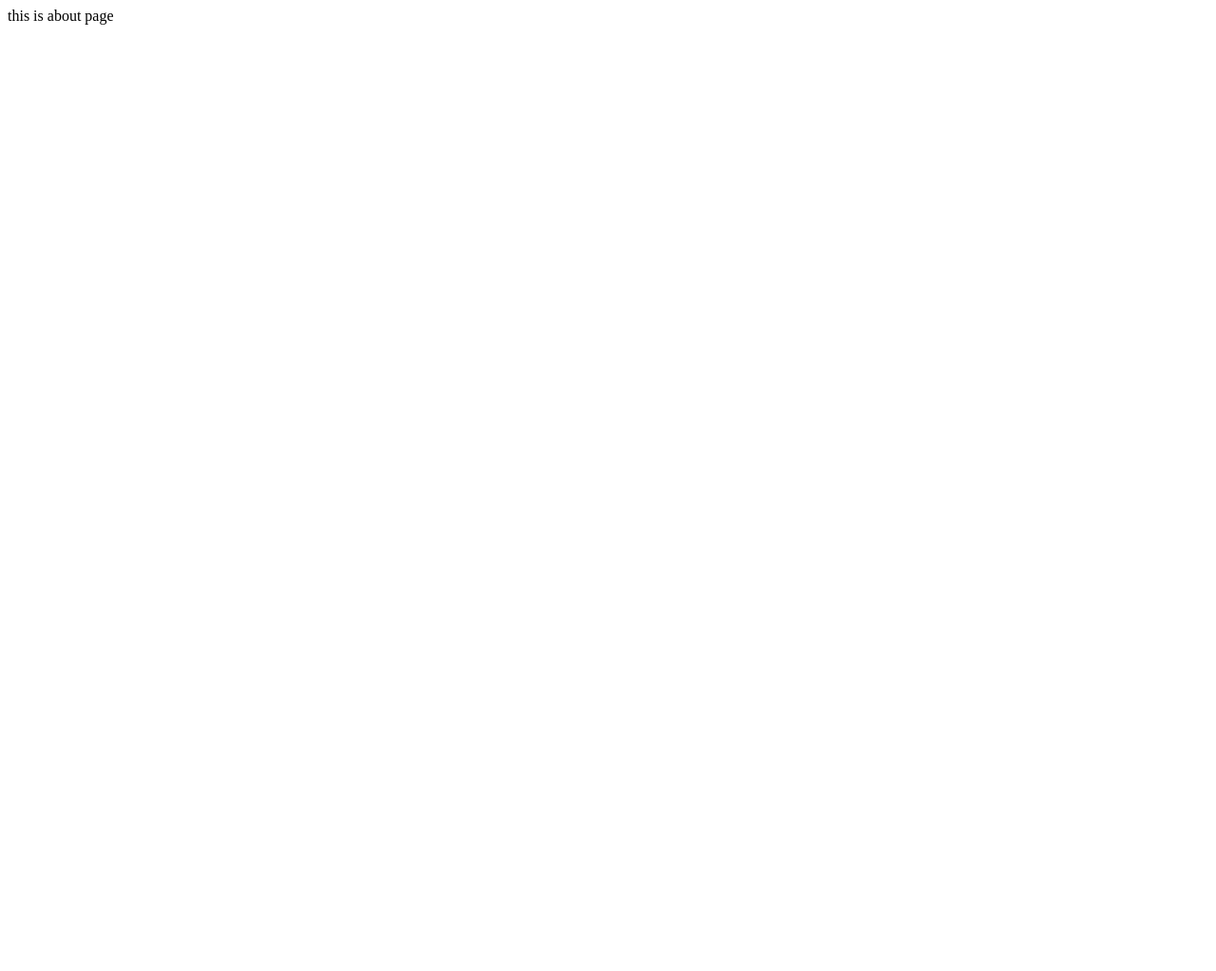
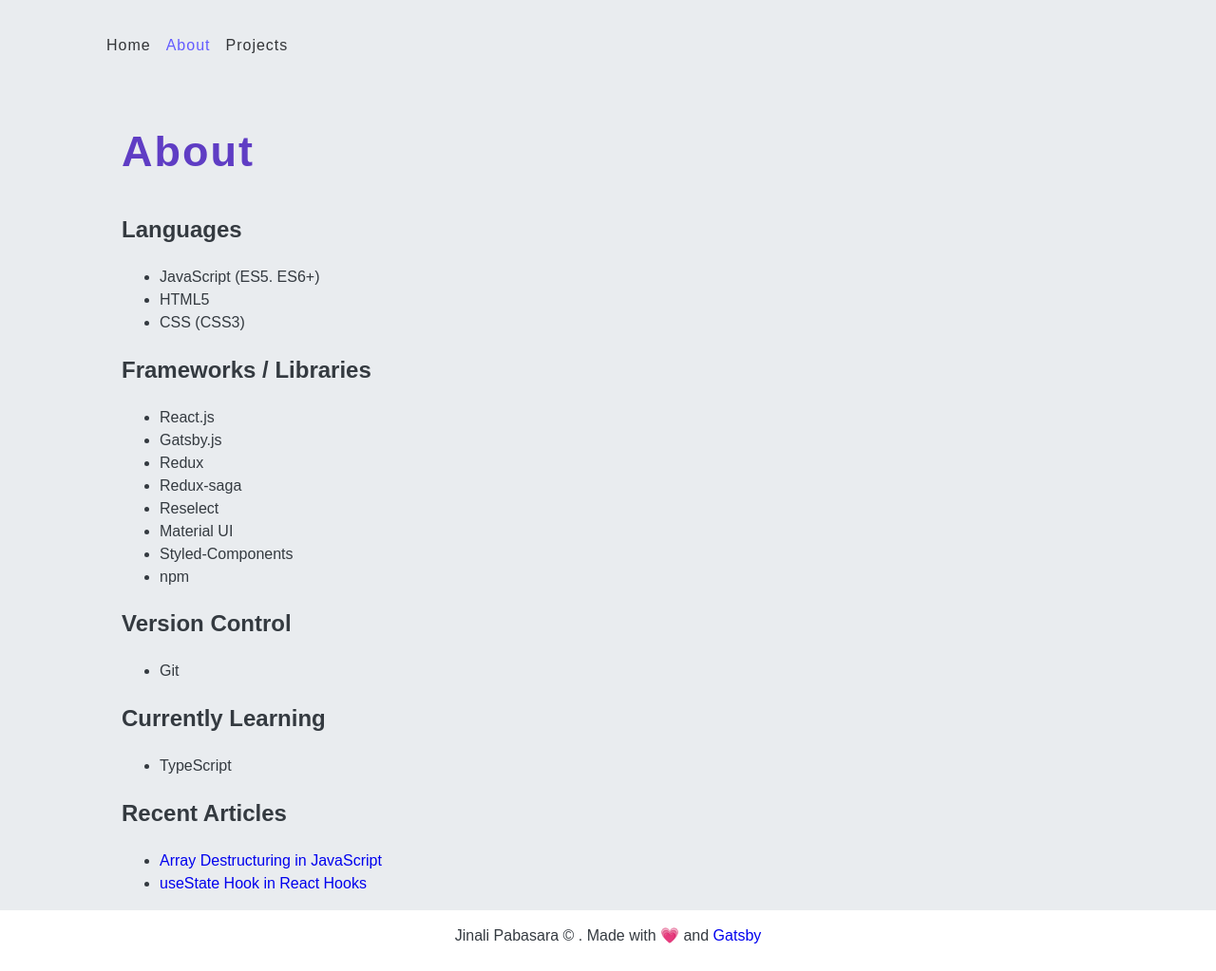
Before and after one commit to jinali98/portfolio, a Gatsby site: page /about in a window 1280 px wide. Shown: the whole page at 95% size. Before the commit the page ends 800 px from the top, so only its background shows below. Built offline with nearby package versions, Linux system fonts and the light colour scheme; Gatsby itself is replaced by a stand-in of ours.

Commit message:
updated footer about and layout

```diff
--- a/src/components/Footer/Footer.js
+++ b/src/components/Footer/Footer.js
@@ -1,7 +1,15 @@
 import React from "react"
+import { Content, FooterSection } from "./Footer.styles"
 
 const Footer = () => {
-  return <footer>this is footer</footer>
+  return (
+    <FooterSection>
+      <Content>
+        Jinali Pabasara &copy; {new Date().getFullYear}. Made with &#128151; and
+        <a href="https://www.gatsbyjs.com"> Gatsby</a>
+      </Content>
+    </FooterSection>
+  )
 }
 
 export default Footer
--- a/src/components/Footer/Footer.styles.js
+++ b/src/components/Footer/Footer.styles.js
@@ -0,0 +1,14 @@
+import styled from "styled-components"
+
+export const FooterSection = styled.footer`
+  width: 100%;
+  height: 8vh;
+  background-color: white;
+`
+
+export const Content = styled.p`
+  width: 50%;
+  margin: 1rem auto;
+  text-align: center;
+  padding: 15px 0;
+`
--- a/src/components/Layout/Layout.styles.js
+++ b/src/components/Layout/Layout.styles.js
@@ -21,7 +21,7 @@ html{
 
 export const ContentWrapper = styled.section`
   width: 80vw;
-  margin: 2rem auto;
+  margin: 1rem auto;
 `
 
 // 200, 300, 500, 700
--- /dev/null
+++ b/src/components/NavBar/NavBar.css
@@ -0,0 +1,78 @@
+.navbar {
+  display: flex;
+  align-items: center;
+  justify-content: center;
+}
+.nav-center {
+  width: 90vw;
+  max-width: 1120px;
+}
+.nav-header {
+  height: 6rem;
+  display: flex;
+  justify-content: space-between;
+  align-items: center;
+}
+
+.nav-btn {
+  padding: 0.15rem 0.75rem;
+}
+.nav-btn svg {
+  font-size: 1.5rem;
+}
+.nav-links {
+  height: 0;
+  overflow: hidden;
+  display: flex;
+  flex-direction: column;
+  transition: 0.3s ease-in-out all;
+}
+.show-links {
+  height: 23.9375rem;
+}
+
+.nav-link {
+  display: block;
+  text-align: center;
+  font-size: 1.5rem;
+  text-transform: capitalize;
+  color: #333538;
+  letter-spacing: 1px;
+  padding: 1rem 0;
+  border-top: 1px solid #333538;
+  transition: 0.3s ease-in-out all;
+}
+.active-link {
+  color: #645cff;
+}
+
+@media screen and (min-width: 992px) {
+  .navbar {
+    height: 6rem;
+  }
+  .nav-center {
+    display: flex;
+    align-items: center;
+  }
+  .nav-header {
+    padding: 0;
+    margin-right: 2rem;
+    height: auto;
+  }
+
+  .nav-btn {
+    display: none;
+  }
+  .nav-links {
+    height: auto !important;
+    flex-direction: row;
+    align-items: center;
+    width: 100%;
+  }
+  .nav-link {
+    padding: 0;
+    border-top: none;
+    margin-right: 1rem;
+    font-size: 1rem;
+  }
+}
--- a/src/components/NavBar/NavBar.js
+++ b/src/components/NavBar/NavBar.js
@@ -1,6 +1,7 @@
 import { Link } from "gatsby"
 import React from "react"
 import { FiAlignJustify } from "react-icons/fi"
+import "./NavBar.css"
 const NavBar = () => {
   return (
     <nav className="navbar">
--- a/src/pages/about/index.js
+++ b/src/pages/about/index.js
@@ -1,7 +1,54 @@
 import React from "react"
+import Layout from "../../components/Layout/Layout"
+import { Title } from "../index.styles"
 
 const About = () => {
-  return <div>this is about page</div>
+  return (
+    <Layout>
+      <div>
+        <Title>About</Title>
+        <p></p>
+        <h2>Languages</h2>
+        <ul>
+          <li>JavaScript (ES5. ES6+)</li>
+          <li>HTML5</li>
+          <li>CSS (CSS3)</li>
+        </ul>
+        <h2>Frameworks / Libraries</h2>
+        <ul>
+          <li>React.js</li>
+          <li>Gatsby.js</li>
+          <li>Redux</li>
+          <li>Redux-saga</li>
+          <li>Reselect</li>
+          <li>Material UI</li>
+          <li>Styled-Components</li>
+          <li>npm</li>
+        </ul>
+        <h2>Version Control</h2>
+        <ul>
+          <li>Git</li>
+        </ul>
+        <h2>Currently Learning</h2>
+        <ul>
+          <li>TypeScript</li>
+        </ul>
+        <h2>Recent Articles</h2>
+        <ul>
+          <li>
+            <a href="https://medium.com/@jinalipabasara/array-destructuring-in-javascript-b117c31418af">
+              Array Destructuring in JavaScript
+            </a>
+          </li>
+          <li>
+            <a href="https://medium.com/@jinalipabasara/usestate-hook-in-react-hooks-42f99a08f8f">
+              useState Hook in React Hooks
+            </a>
+          </li>
+        </ul>
+      </div>
+    </Layout>
+  )
 }
 
 export default About
--- a/src/pages/index.js
+++ b/src/pages/index.js
@@ -10,9 +10,7 @@ export default function Home() {
         <Title>Hi, I'm Jinali</Title>
         <Avatar src="https://i.ibb.co/F8q3M7g/68109485.jpg" alt="" />
         <Introduction>
-          Lorem ipsum dolor sit amet consectetur adipisicing elit. Assumenda
-          aliquam eaque voluptatibus dolorem aperiam autem cumque cupiditate
-          eligendi molestias eos!
+          I'm a Software Engineer from Colombo, Sri Lanka.
         </Introduction>
         <SocialMedia />
       </HomePageWrapper>
```
Also changed, not shown: src/components/SocialMedia/SocialMedia.styles.js (+11 -11 lines), src/components/NavBar/NavBar.styles.js (deleted).
